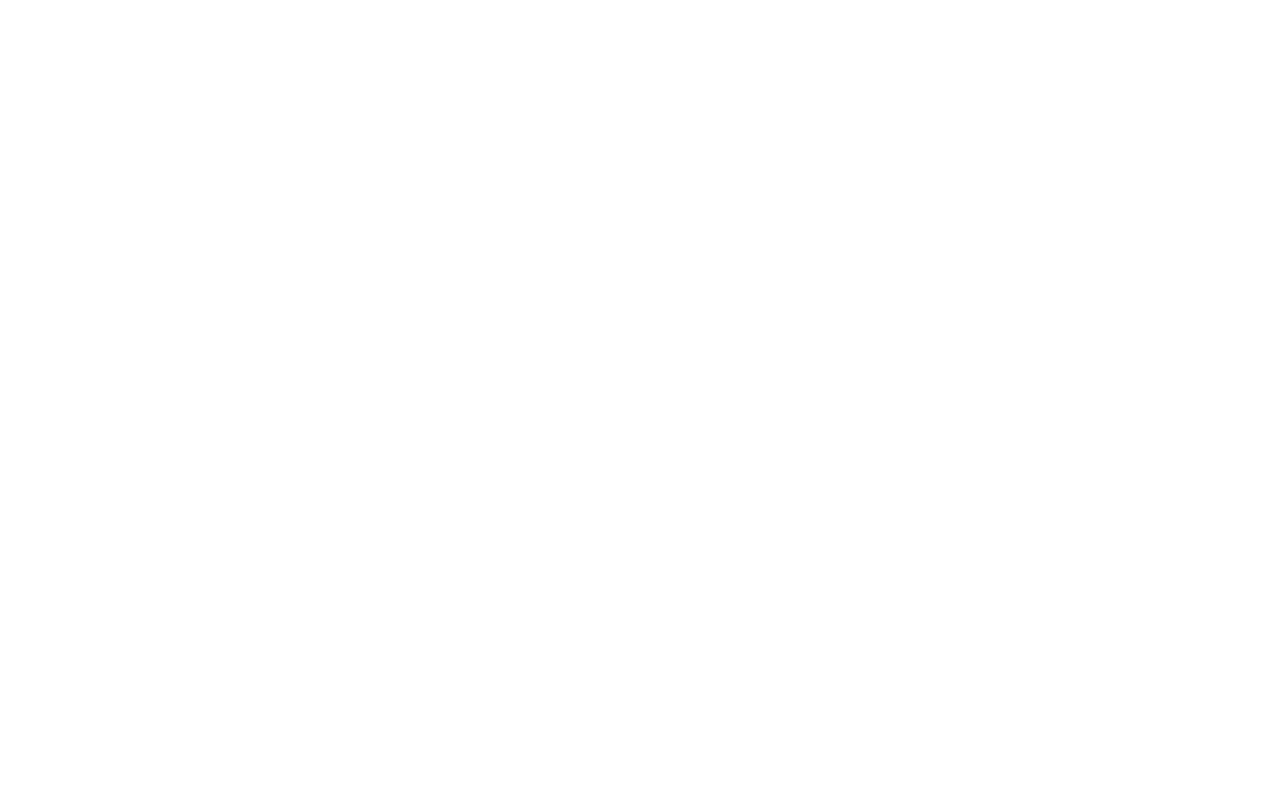
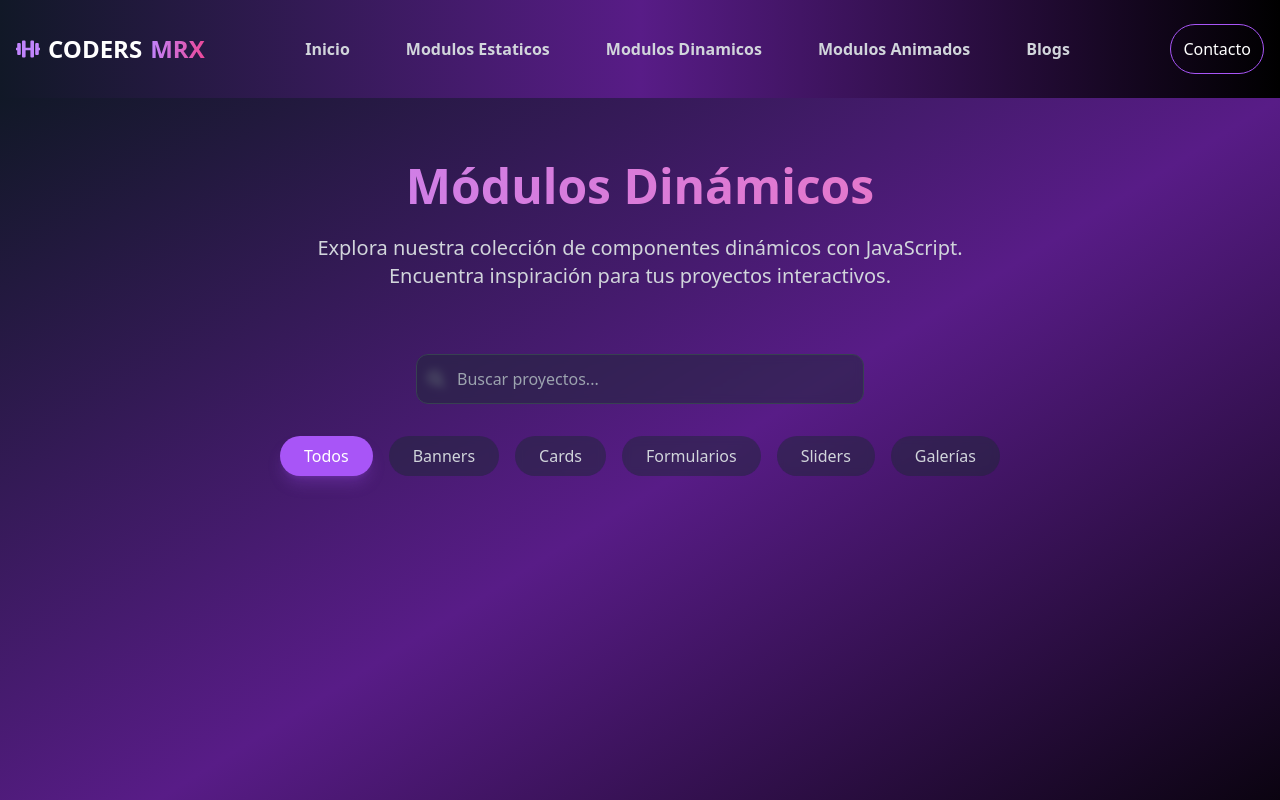
Before and after one commit to MarxAlonso/modelos-mrx, a React (Vite) app: page /modulosdinamicos in a window 1280 px wide. Before the commit this address had no page. Shown: the top 800 px of the page. Built offline with nearby package versions, Linux system fonts and the light colour scheme; a web font is replaced by a local one.

Commit message:
agregando nuevo page modulos dinamicos

```diff
--- a/src/App.tsx
+++ b/src/App.tsx
@@ -1,7 +1,7 @@
 import { Route, Routes } from "react-router-dom";
 import { HomePage } from "./pages/HomePage/HomePage";
 import { ModelosEstaticosPage } from "./pages/ModulosPage/ModelosEstaticosPage";
-
+import { ModelosDinamicosPage } from "./pages/ModulosPage/ModelosDinamicosPage";
 function App() {
   return (
     <>
@@ -11,6 +11,10 @@ function App() {
           path="/modulosestaticos"
           element={<ModelosEstaticosPage />}
         ></Route>
+        <Route
+          path="/modulosdinamicos"
+          element={<ModelosDinamicosPage />}
+        ></Route>
       </Routes>
     </>
   );
--- a/src/common/Header/Navbar.tsx
+++ b/src/common/Header/Navbar.tsx
@@ -17,7 +17,7 @@ export const NavbarMenu = [
   {
     id: 3,
     title: "Modulos Dinamicos",
-    link: "#",
+    link: "/modulosdinamicos",
   },
   {
     id: 4,
--- /dev/null
+++ b/src/common/ModulosDinamicos/ModulosDinamicos.tsx
@@ -0,0 +1,169 @@
+import { useState } from "react";
+import { motion, AnimatePresence } from "framer-motion";
+import { FaSearch } from "react-icons/fa";
+
+// Tipos
+interface ProyectoDinamico {
+  id: number;
+  titulo: string;
+  categoria: string;
+  descripcion: string;
+  imagen: string;
+  dificultad: string;
+  codigo: {
+    html: string;
+    css: string;
+    js: string;
+  };
+}
+
+// Datos de ejemplo (puedes moverlos a un archivo separado después)
+const categorias = [
+  "Todos",
+  "Banners",
+  "Cards",
+  "Formularios",
+  "Sliders",
+  "Galerías",
+];
+
+const proyectos: ProyectoDinamico[] = [
+  // Aquí irán tus proyectos dinámicos
+];
+
+export const ModulosDinamicos = () => {
+  const [categoriaActiva, setCategoriaActiva] = useState("Todos");
+  const [busqueda, setBusqueda] = useState("");
+  const [modalAbierto, setModalAbierto] = useState(false);
+  const [proyectoSeleccionado, setProyectoSeleccionado] = useState<ProyectoDinamico | null>(null);
+
+  // Filtrar proyectos por búsqueda y categoría
+  const proyectosFiltrados = proyectos.filter((proyecto) => {
+    const coincideBusqueda = proyecto.titulo.toLowerCase().includes(busqueda.toLowerCase());
+    const coincideCategoria = categoriaActiva === "Todos" || proyecto.categoria === categoriaActiva;
+    return coincideBusqueda && coincideCategoria;
+  });
+
+  return (
+    <div className="min-h-screen bg-gradient-to-br from-gray-900 via-purple-900 to-black text-white">
+      {/* Header */}
+      <motion.div
+        initial={{ opacity: 0, y: -20 }}
+        animate={{ opacity: 1, y: 0 }}
+        className="container mx-auto px-4 py-16 text-center"
+      >
+        <h1 className="text-5xl font-bold mb-6 bg-gradient-to-r from-purple-400 to-pink-400 bg-clip-text text-transparent">
+          Módulos Dinámicos
+        </h1>
+        <p className="text-xl text-gray-300 max-w-2xl mx-auto">
+          Explora nuestra colección de componentes dinámicos con JavaScript.
+          Encuentra inspiración para tus proyectos interactivos.
+        </p>
+      </motion.div>
+
+      {/* Buscador */}
+      <div className="container mx-auto px-4 mb-8">
+        <motion.div
+          initial={{ opacity: 0, y: 20 }}
+          animate={{ opacity: 1, y: 0 }}
+          className="relative max-w-md mx-auto"
+        >
+          <FaSearch className="absolute left-3 top-1/2 transform -translate-y-1/2 text-gray-400" />
+          <input
+            type="text"
+            placeholder="Buscar proyectos..."
+            value={busqueda}
+            onChange={(e) => setBusqueda(e.target.value)}
+            className="w-full pl-10 pr-4 py-3 bg-gray-800/50 backdrop-blur-sm rounded-xl border border-gray-700 focus:border-purple-500 focus:outline-none focus:ring-2 focus:ring-purple-500/50 transition-all duration-300"
+          />
+        </motion.div>
+      </div>
+
+      {/* Filtro de categorías */}
+      <div className="container mx-auto px-4 mb-12">
+        <motion.div
+          initial={{ opacity: 0 }}
+          animate={{ opacity: 1 }}
+          className="flex flex-wrap justify-center gap-4"
+        >
+          {categorias.map((categoria) => (
+            <motion.button
+              key={categoria}
+              whileHover={{ scale: 1.05 }}
+              whileTap={{ scale: 0.95 }}
+              onClick={() => setCategoriaActiva(categoria)}
+              className={`px-6 py-2 rounded-full transition-all duration-300 ${
+                categoriaActiva === categoria
+                  ? "bg-purple-500 text-white shadow-lg shadow-purple-500/25"
+                  : "bg-gray-800/50 text-gray-300 hover:bg-gray-700/50 backdrop-blur-sm"
+              }`}
+            >
+              {categoria}
+            </motion.button>
+          ))}
+        </motion.div>
+      </div>
+
+      {/* Grid de proyectos */}
+      <div className="container mx-auto px-4 pb-16">
+        <AnimatePresence>
+          <div className="grid grid-cols-1 md:grid-cols-2 lg:grid-cols-3 gap-8">
+            {proyectosFiltrados.map((proyecto, index) => (
+              <motion.div
+                key={proyecto.id}
+                initial={{ opacity: 0, y: 20 }}
+                animate={{ opacity: 1, y: 0 }}
+                exit={{ opacity: 0, scale: 0.95 }}
+                transition={{ delay: index * 0.1 }}
+                className="group bg-gray-800/50 backdrop-blur-sm rounded-xl overflow-hidden hover:shadow-xl hover:shadow-purple-500/20 transition-all duration-300"
+              >
+                <div className="relative h-48 overflow-hidden">
+                  <motion.img
+                    whileHover={{ scale: 1.1 }}
+                    src={proyecto.imagen}
+                    alt={proyecto.titulo}
+                    className="w-full h-full object-cover transition-transform duration-300"
+                  />
+                  <div className="absolute inset-0 bg-gradient-to-t from-gray-900/75 to-transparent opacity-0 group-hover:opacity-100 transition-opacity duration-300" />
+                </div>
+                <div className="p-6">
+                  <h3 className="text-xl font-semibold mb-2 group-hover:text-purple-400 transition-colors">
+                    {proyecto.titulo}
+                  </h3>
+                  <p className="text-gray-400 mb-4">{proyecto.descripcion}</p>
+                  <div className="flex justify-between items-center">
+                    <span className="text-sm text-purple-400 bg-purple-500/10 px-3 py-1 rounded-full">
+                      {proyecto.dificultad}
+                    </span>
+                    <motion.button
+                      whileHover={{ scale: 1.05 }}
+                      whileTap={{ scale: 0.95 }}
+                      onClick={() => {
+                        setProyectoSeleccionado(proyecto);
+                        setModalAbierto(true);
+                      }}
+                      className="px-4 py-2 bg-purple-500 hover:bg-purple-600 rounded-lg transition-colors shadow-lg shadow-purple-500/25"
+                    >
+                      Ver Código
+                    </motion.button>
+                  </div>
+                </div>
+              </motion.div>
+            ))}
+          </div>
+        </AnimatePresence>
+      </div>
+
+      {/* Modal (puedes reutilizar el ModalCodigo de ModulosEstaticos) */}
+      {modalAbierto && proyectoSeleccionado && (
+        <ModalCodigo
+          proyecto={proyectoSeleccionado}
+          onClose={() => {
+            setModalAbierto(false);
+            setProyectoSeleccionado(null);
+          }}
+        />
+      )}
+    </div>
+  );
+};
--- /dev/null
+++ b/src/pages/ModulosPage/ModelosDinamicosPage.tsx
@@ -0,0 +1,24 @@
+import { Footer } from "../../common/Footer/Footer";
+import { Navbar } from "../../common/Header/Navbar";
+import { ModulosDinamicos } from "../../common/ModulosDinamicos/ModulosDinamicos";
+
+const bgStyle = {
+  backgroundRepeat: "no-repeat",
+  backgroundSize: "cover",
+  backgroundPosition: "center",
+  backgroundAttachment: "fixed",
+};
+
+export const ModelosDinamicosPage = () => {
+    return (
+        <div className="overflow-x-hidden">
+          <div style={bgStyle}>
+            <Navbar />
+          </div>
+          <div className="bg-gradient-to-b from-black via-gray-900 to-black text-white">
+            <ModulosDinamicos />
+            <Footer />
+          </div>
+        </div>
+      );
+}
```
Also changed, not shown: src/common/ModulosEstaticos/data/disenos.ts (+0 -9 lines).
